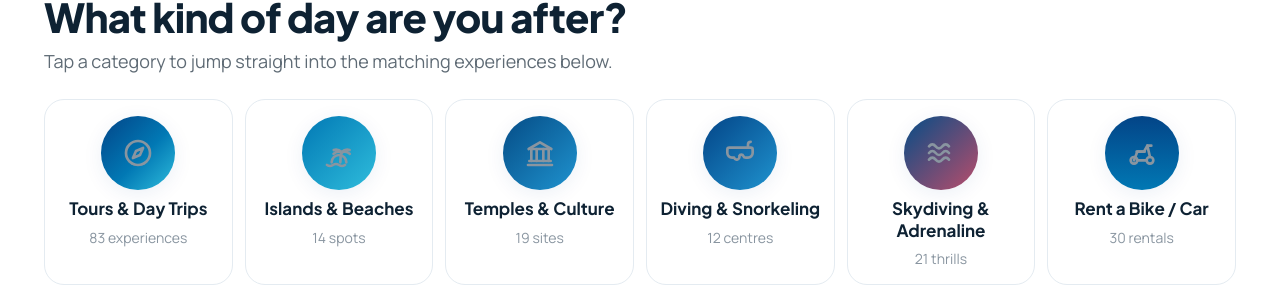
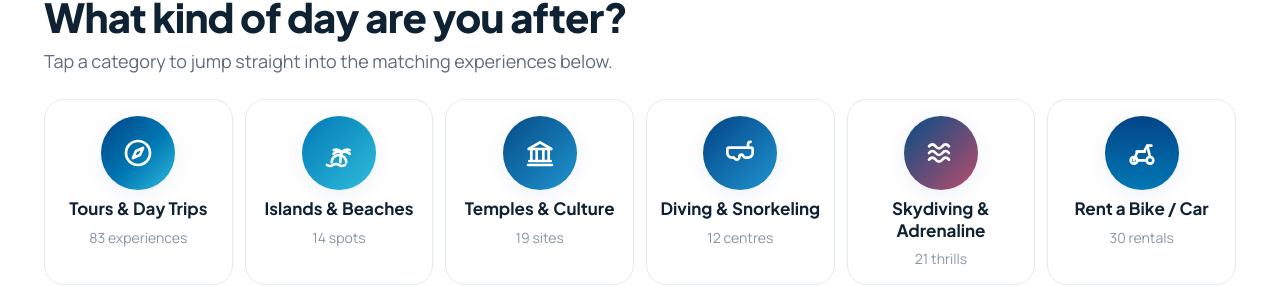
Before and after one commit to aLpsuui/pattaya-guide, a Next.js app: page /things-to-do in a window 1280 px wide. Shown: the part 852-1138 px from the top of the page. Built offline with nearby package versions, Linux system fonts and the light colour scheme; no server answers; the database is empty.

Commit message:
Things to Do: force medallion/badge/pill icons white (.exp-tile span color was overriding via specificity)

```diff
--- a/app/things-to-do/ttd.css
+++ b/app/things-to-do/ttd.css
@@ -49,6 +49,11 @@
 .exp-tile__med--diving{background:linear-gradient(135deg,#034487 0%,#1f93cf 100%)}
 .exp-tile__med--adrenaline{background:linear-gradient(135deg,#054c86 0%,#ef4d63 130%)}
 .exp-tile__med--rent{background:var(--grad-pin)}
+/* Force the medallion / badge / hero-pill icons white directly on the stroke,
+   bypassing any currentColor / <use> shadow-DOM inheritance quirks. */
+.exp-tile__med .pg-icon,
+.plan__badge .pg-icon,
+.ttd-hero__pills .pg-icon{color:#fff;stroke:#fff}
 .exp-tile b{font-family:var(--font-display);font-size:var(--text-h4);color:var(--text-strong);line-height:1.25}
 .exp-tile span{font-size:var(--text-sm);color:var(--text-faint)}
 @media(max-width:980px){.exp-tiles{grid-template-columns:repeat(3,1fr)}}
```
